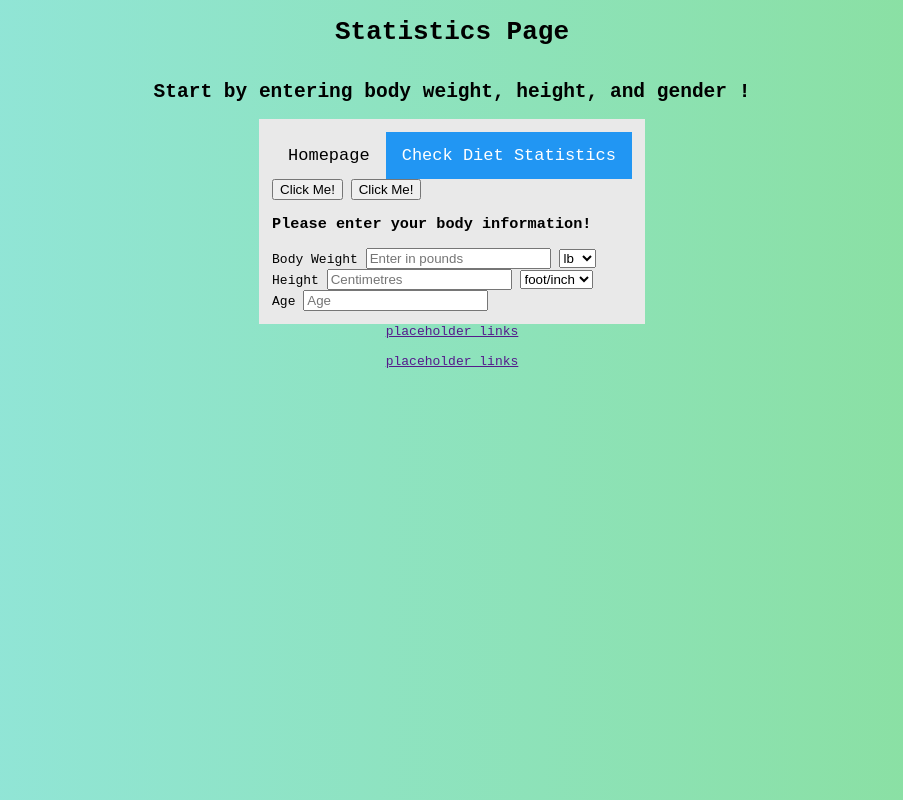
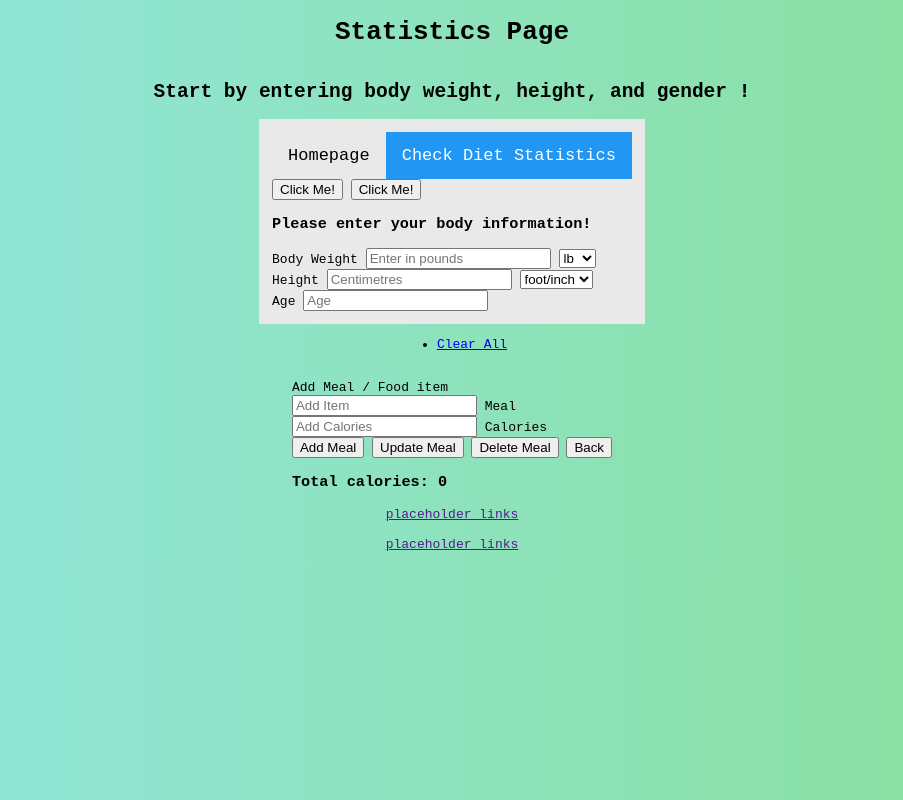
Before and after one commit to PikaKight/HW9-project, a website: page static/stats.html in a window 1280 px wide. Shown: the whole page, without its empty margins (188-1091 px from the left). Drawn offline with Linux system fonts and the light colour scheme.

Commit message:
calorie tracker code (need to be cleaned)

```diff
--- a/static/stats.html
+++ b/static/stats.html
@@ -54,7 +54,51 @@
 
             </div>
         </div>
+        <!--calorie input and tracker code: clear data fields button-->
+                    <ul>
+                        <li>
+                            <a href="#" class="clear-btn">Clear All</a>
+                        </li>
+                    </ul>
 
+        <br>
+
+        <div class="container">
+            <div class="card">
+                <div class="card-content">
+                    <span class="card-title">Add Meal / Food item</span>
+                    <form class="col">
+                        <div class="row">
+                            <div class="input-field col s6">
+                                <input type="text" placeholder="Add Item" id="item-name">
+                                <label for="item-name">Meal</label>
+
+                            </div>
+                            <div class="input-field col s6">
+                                <input type="number" placeholder="Add Calories" id="item-calories">
+                                <label for="item-calories">Calories</label>
+                            </div>
+                        </div>
+                        <div class="row">
+                            <button class="btn add-btn blue darken-3"><i class="fa fa-plus"></i> Add Meal</button>
+                            <button class="btn update-btn orange"><i class="fa fa-pencil-square-o"></i> Update Meal</button>
+                            <button class="btn delete-btn red"><i class="fa fa-remove"></i> Delete Meal</button>
+                            <button class="btn back-btn grey pull-right"><i class="fa fa-chevron-circle-left"></i>
+                                Back</button>
+                        </div>
+                    </form>
+                </div>
+            </div>
+
+            <!-- Calories count -->
+            <h3 class="center-align">Total calories: <span class="total-calories">0</span></h3>
+
+            <!-- Item list -->
+            <ul id="item-list" class="collection">
+
+            </ul>
+
+        </div>
 
             <!--references linked on homepage with respective titles-->
      <a href =  >placeholder links </a> <br>
```
